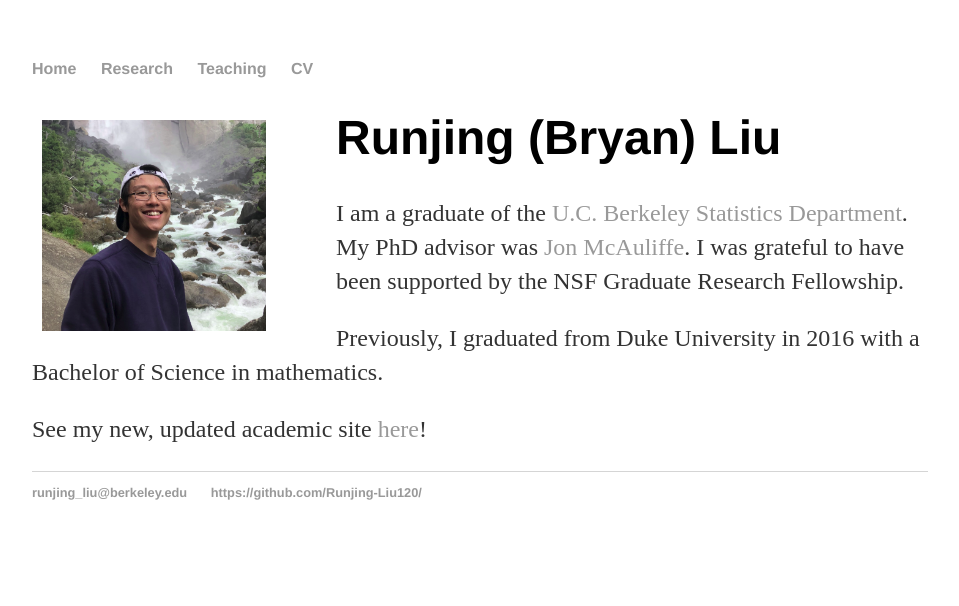
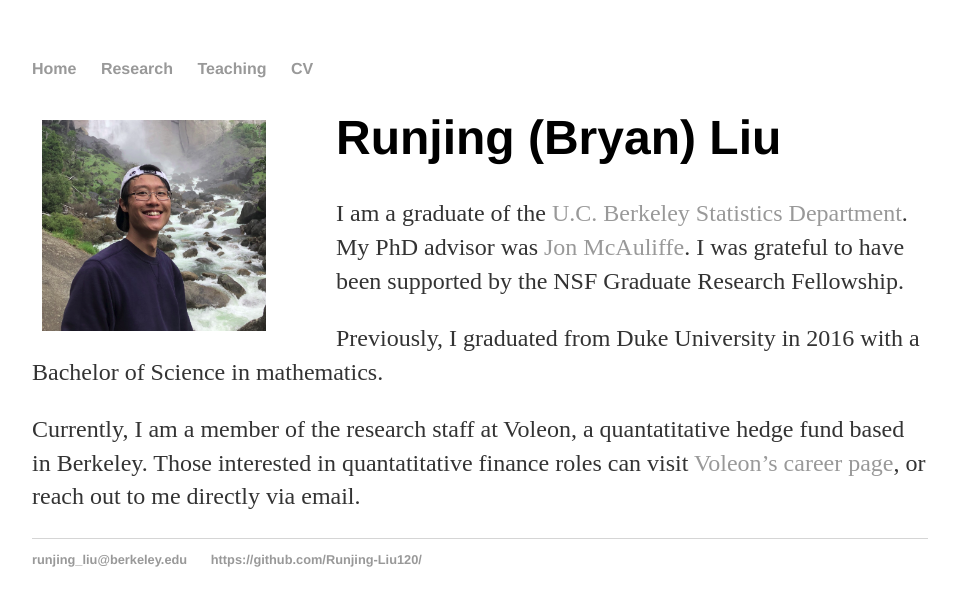
Before and after one commit to Runjing-Liu120/RunjingLiu.github.io, a Jekyll site: the page built from index.md, in a window 1280 px wide. Shown: the top 606 px of the page, without its empty margins (160-1119 px from the left). Built offline with Jekyll 4.4.1, drawn with Linux system fonts in a browser that asks for light colours.

Commit message:
Update index.md

```diff
--- a/index.md
+++ b/index.md
@@ -11,4 +11,5 @@ I am a graduate of the [U.C. Berkeley Statistics Department](https://statistics.
 
 Previously, I graduated from Duke University in 2016 with a Bachelor of Science in mathematics.
 
-See my new, updated academic site [here](https://runjing-bryan-liu.netlify.app/)!
+Currently, I am a member of the research staff at Voleon, a quantatitative hedge fund based in Berkeley.
+Those interested in quantatitative finance roles can visit [Voleon's career page](https://voleon.com/jobs/), or reach out to me directly via email.
```
